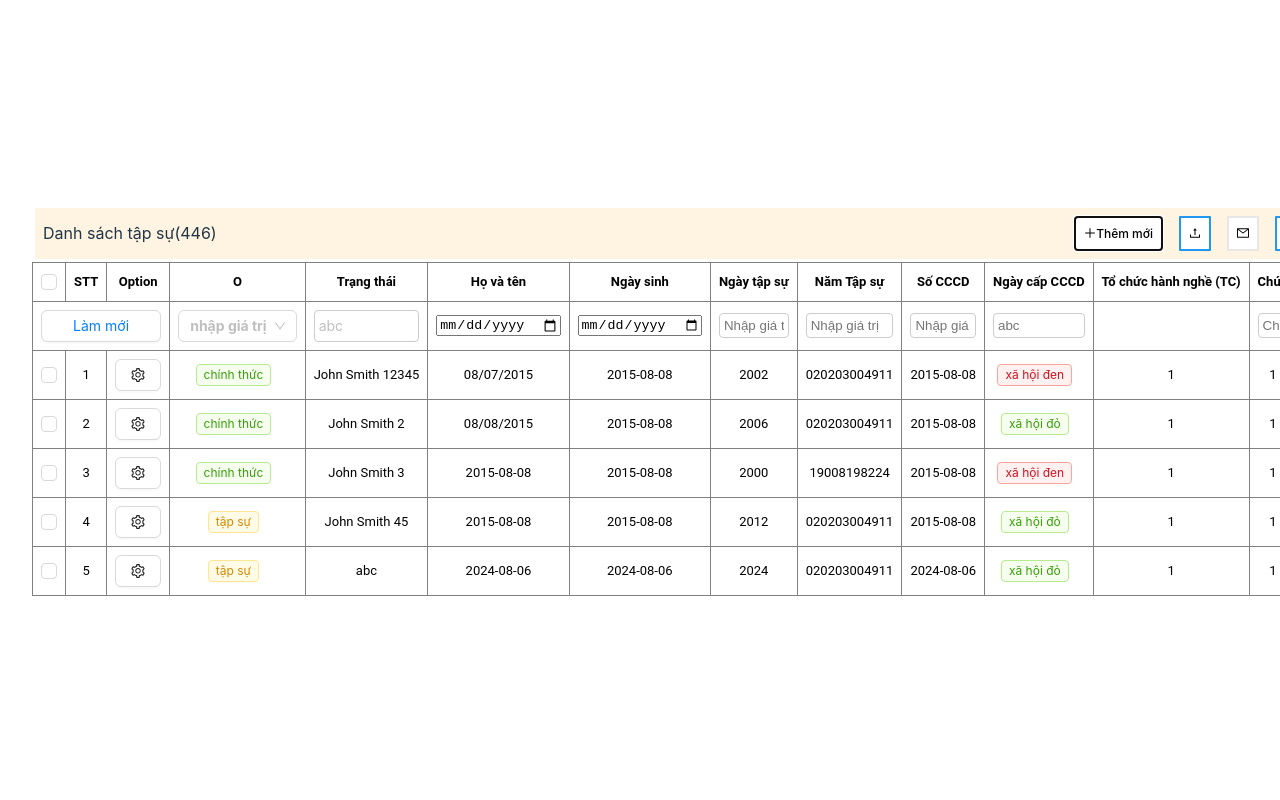
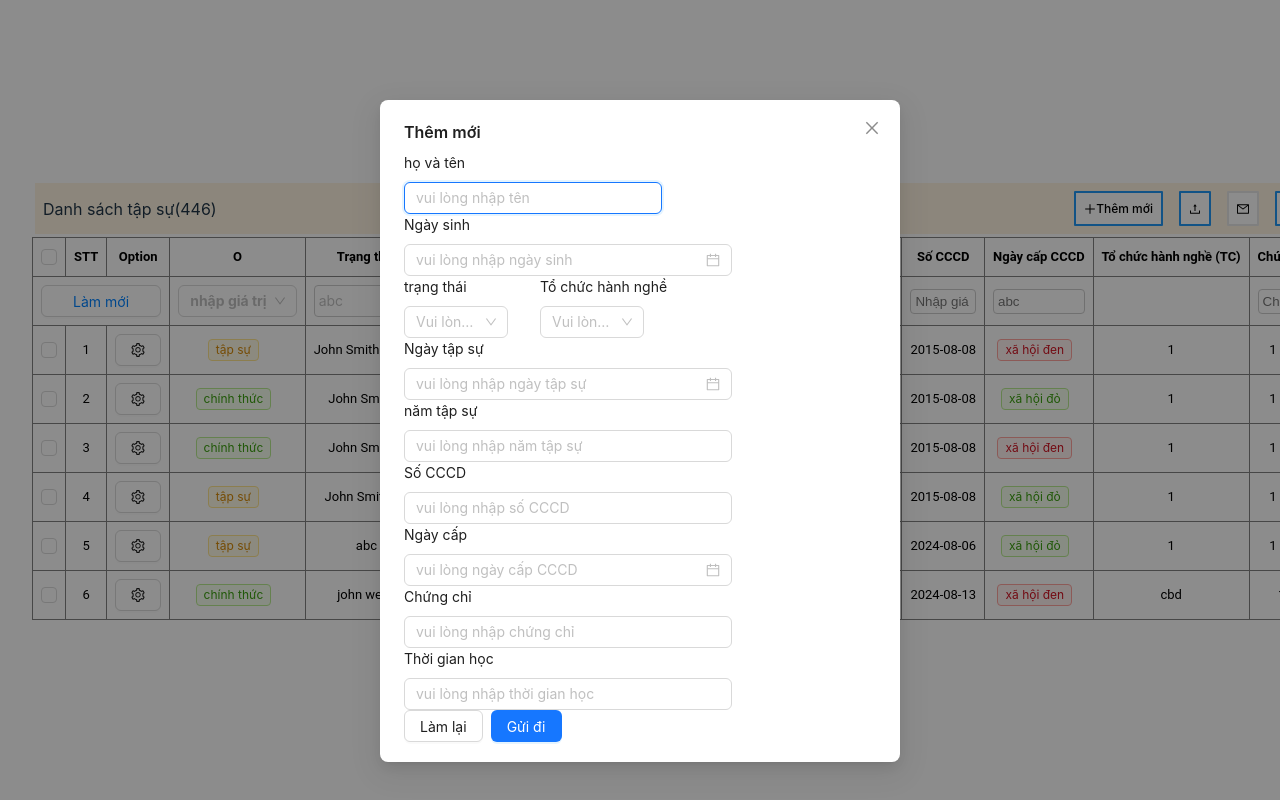
Before and after one commit to nongviettruong12/project_3, a React (Vite) app: page / in a window 1280 px wide. Both pictures are taken after a click on the button "Thêm mới". Shown: the top 800 px of the page. Built offline with nearby package versions, Linux system fonts and the light colour scheme; data requests are answered from the project's data file.

Commit message:
feat:"add user"

```diff
--- a/db.json
+++ b/db.json
@@ -3,7 +3,7 @@
     {
       "fullName": "John Smith 12345",
       "birthDay": "08/07/2015",
-      "status": "official",
+      "status": "intern",
       "organization": "black",
       "probationDay": "2015-08-08",
       "probationYear": "2002",
@@ -64,6 +64,19 @@
       "identifyDay": "2024-08-06",
       "certificate": "1",
       "TimeOfLearning": "1 nam"
+    },
+    {
+      "id": "564c",
+      "fullName": "john weak",
+      "birthDay": "2024-08-13",
+      "status": "official",
+      "organization": "black",
+      "probationDay": "2024-08-13",
+      "probationYear": "2023",
+      "identifyNumber": "131232131312",
+      "identifyDay": "2024-08-13",
+      "certificate": "cbd",
+      "TimeOfLearning": "1 Y"
     }
   ]
 }
--- a/src/components/header/header.jsx
+++ b/src/components/header/header.jsx
@@ -8,9 +8,22 @@ import {
 } from "@ant-design/icons";
 import * as XLSX from "xlsx";
 import {message, Checkbox,Modal } from "antd"
+import ModalAdd from "../modal/modal";
+
+
 const HeaderNav = ({dataTable, columns, setColumns, onDeleteSelectdRows }) => {
+
+
   const [isModalVisible, setIsModalVisible] = useState(false);
+  const [isAdding, setIsAdding] = useState(false);
   const headers = columns.filter(col => !col.hiden).map(col => col.title)
+
+  const handleAddNewClick = () =>{
+    setIsAdding(true)
+  }
+  const handleCloseModal = () =>{
+    setIsAdding(false)
+  }
   const exportData = dataTable.map((data, index) => {
     const rowData = {
       STT: index + 1
@@ -79,7 +92,7 @@ const HeaderNav = ({dataTable, columns, setColumns, onDeleteSelectdRows }) => {
       <div className="flex border-header">
         <span className="title-header">Danh sách tập sự(446)</span>
         <div>
-          <button className="button-header button-primary spacing">
+          <button className="button-header button-primary spacing"onClick={handleAddNewClick}>
             <PlusOutlined />
             Thêm mới
           </button>
@@ -94,6 +107,7 @@ const HeaderNav = ({dataTable, columns, setColumns, onDeleteSelectdRows }) => {
           </button>
         </div>
       </div>
+      <ModalAdd isAdding={isAdding} closeModal={handleCloseModal} />
       <Modal title="tùy chọn cột"
             open={isModalVisible}
             onCancel={() => setIsModalVisible(false)}
--- a/src/components/modal/modal.jsx
+++ b/src/components/modal/modal.jsx
@@ -4,7 +4,7 @@ import {
     ProFormSelect,
     ProFormText,
   } from "@ant-design/pro-components";
-  import { Form, message } from "antd";
+  import { Form, message, Modal } from "antd";
   import { useNavigate, useParams } from 'react-router-dom'
   import { useState, useEffect } from "react"
 
@@ -48,6 +48,7 @@ import {
           window.location.reload();
           navigate("/");
         }, 2000);
+        closeModal();
       } catch (error) {
         console.error("Error submitting form:", error);
         message.error("Error submitting form");
@@ -55,6 +56,13 @@ import {
     };
     return (
       <>
+      <Modal
+      title={isAdding ? "Thêm mới" : "Chỉnh sửa"}
+      open={isAdding}
+      onCancel={closeModal}
+      footer={null}
+      destroyOnClose
+    >
       <ProForm
         form={form}
         onFinish={handleSubmit}
@@ -147,6 +155,7 @@ import {
             placeholder="vui lòng nhập thời gian học"
           />
       </ProForm>
+      </Modal>
       </>
     );
   };
--- a/src/components/table/table.jsx
+++ b/src/components/table/table.jsx
@@ -49,7 +49,7 @@ const Table = () => {
     { title: "Thời gian học", dataIndex: "TimeOfLearning", hidden: false },
   ]);
   const handleEdit = (record) => {
-    setIsModalVisible(true); // Hiện modal
+    setIsModalVisible(true);
   setEdittingRecord(record);
   }
   const closeModal = () => {
```
